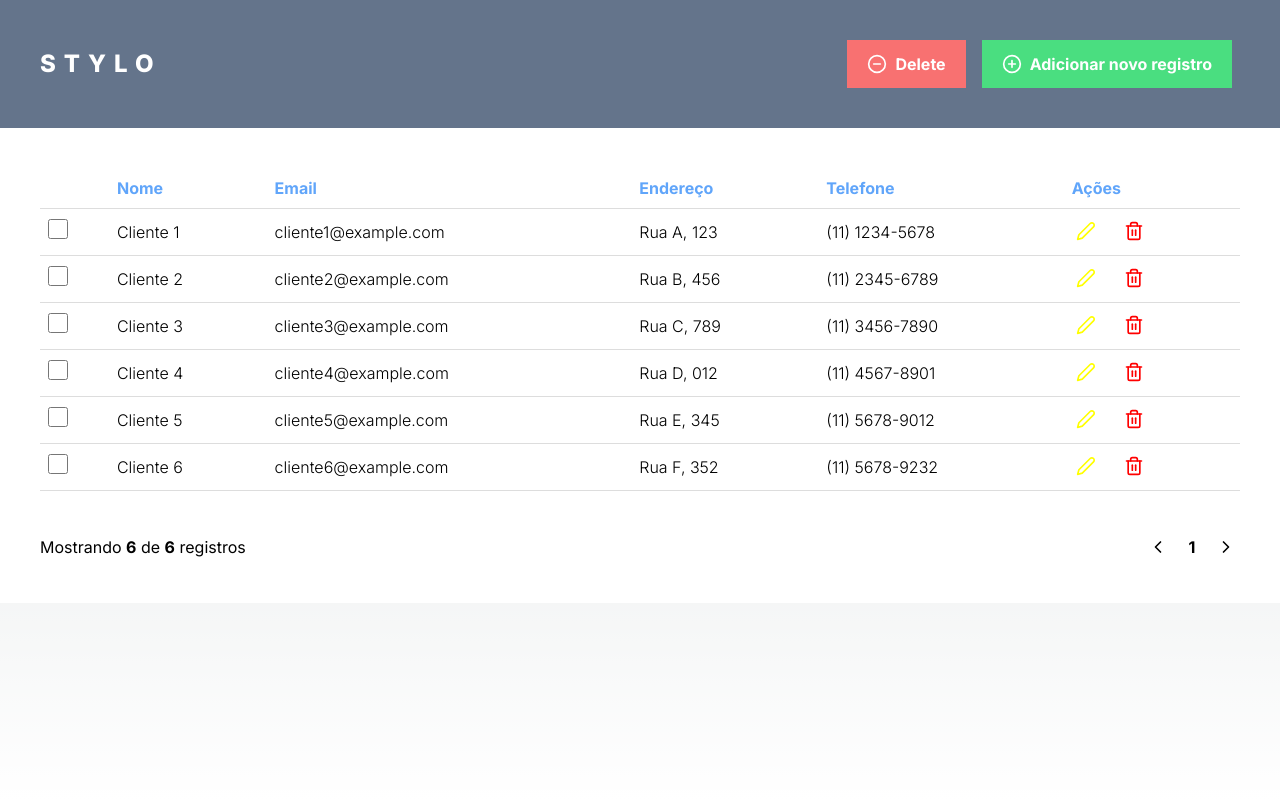
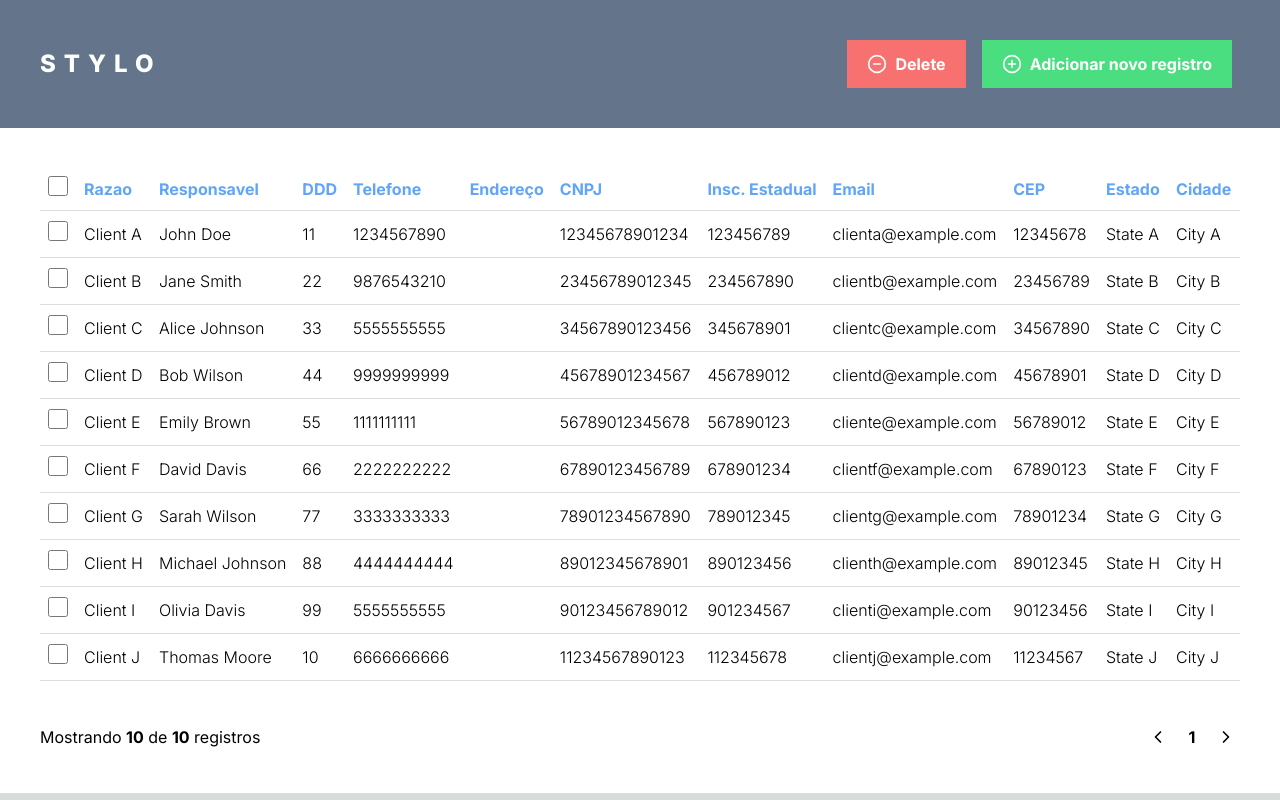
Before and after one commit to Acerola-BP11/stylo, a Next.js app: page / in a window 1280 px wide. Built offline with nearby package versions, Linux system fonts and the light colour scheme.

Commit message:
feat: add limited height in the table

```diff
--- a/src/app/components/Main.js
+++ b/src/app/components/Main.js
@@ -8,23 +8,33 @@ export default function Main() {
   const countClients = clients.length
 
   return (
-    <main className="flex flex-col w-full bg-white p-10">
-      <table className="border-collapse w-full">
+    <main className="flex flex-col w-full h-full overflow-hidden bg-white p-10">
+      <div className="scrollbar overflow-auto">
+        <table className="w-max border-collapse whitespace-nowrap">
           <TableHead />
 
           {clients.map((client) => {
             return (
               <TableBody
                 key={client.id}
-              name={client.name}
+                razao={client.razao}
+                responsavel={client.responsavel}
+                ddd={client.ddd}
+                telefone={client.telefone}
+                endereço={client.endereço}
+                cnpj={client.cnpj}
+                inscricao_estadual={client.inscricao_estadual}
                 email={client.email}
-              address={client.address}
-              phone={client.phone}
+                cep={client.cep}
+                estado={client.estado}
+                cidade={client.cidade}
+                bairro={client.bairro}
               />
             )
           })}
 
         </table>
+      </div>
 
       <FooterTable
         quantityPerPage={countClients}
--- a/src/app/components/Table/TableBody.js
+++ b/src/app/components/Table/TableBody.js
@@ -7,10 +7,18 @@ import ClientModal from '../Modal/ClientModal'
 
 export default function TableBody({
   id,
-  name,
+  razao,
+  responsavel,
+  ddd,
+  telefone,
+  endereço,
+  cnpj,
+  inscricao_estadual,
   email,
-  address,
-  phone
+  cep,
+  estado,
+  cidade,
+  bairro
 }) {
 
   const [isOpenEdit, setIsOpenEdit] = useState(false)
@@ -29,10 +37,18 @@ export default function TableBody({
         <th>
           <input type="checkbox" className="w-5 h-5 cursor-pointer"/>
         </th>
-        <th className="font-light">{name}</th>
+        <th className="font-light">{razao}</th>
+        <th className="font-light">{responsavel}</th>
+        <th className="font-light">{ddd}</th>
+        <th className="font-light">{telefone}</th>
+        <th className="font-light">{endereço}</th>
+        <th className="font-light">{cnpj}</th>
+        <th className="font-light">{inscricao_estadual}</th>
         <th className="font-light">{email}</th>
-        <th className="font-light">{address}</th>
-        <th className="font-light">{phone}</th>
+        <th className="font-light">{cep}</th>
+        <th className="font-light">{estado}</th>
+        <th className="font-light">{cidade}</th>
+        <th className="font-light">{bairro}</th>
 
         <th>
           <button className="p-1 mr-5" id="editClient" onClick={handleOpenModalEditClient}>
@@ -47,10 +63,18 @@ export default function TableBody({
           {isOpenEdit && (
             <ClientModal
               id={id}
-              name={name}
+              razao={razao}
+              responsavel={responsavel}
+              ddd={ddd}
+              telefone={telefone}
+              endereço={endereço}
+              cnpj={cnpj}
+              inscricao_estadual={inscricao_estadual}
               email={email}
-              address={address}
-              phone={phone}
+              cep={cep}
+              estado={estado}
+              cidade={cidade}
+              bairro={bairro}
               close={handleCloseModalEditClient}
             />
           )}
--- a/src/app/components/Table/TableHead.js
+++ b/src/app/components/Table/TableHead.js
@@ -2,11 +2,21 @@ export default function TableHead() {
   return (
     <thead>
       <tr>
-        <th></th>
-        <th className="text-blue-400">Nome</th>
+        <th>
+          <input type="checkbox" className="w-5 h-5 cursor-pointer"/>
+        </th>
+        <th className="text-blue-400">Razao</th>
+        <th className="text-blue-400">Responsavel</th>
+        <th className="text-blue-400">DDD</th>
+        <th className="text-blue-400">Telefone</th>
+        <th className="text-blue-400">Endereço</th>
+        <th className="text-blue-400">CNPJ</th>
+        <th className="text-blue-400">Insc. Estadual</th>
         <th className="text-blue-400">Email</th>
-        <th className="text-blue-400">Endereço</th>
-        <th className="text-blue-400">Telefone</th>
+        <th className="text-blue-400">CEP</th>
+        <th className="text-blue-400">Estado</th>
+        <th className="text-blue-400">Cidade</th>
+        <th className="text-blue-400">Bairro</th>
         <th className="text-blue-400">Ações</th>
       </tr>
     </thead>
--- a/src/app/globals.css
+++ b/src/app/globals.css
@@ -28,17 +28,31 @@ body {
 }
 
 /* Table structure */
-table {
-  width: 100%;
-  border-collapse: collapse;
-}
-
 th, td {
   padding: 8px;
   text-align: left;
   border-bottom: 1px solid #ddd;
 }
 
+tr {
+  padding: 8px;
+}
+
 tr:hover {
   background-color: #f5f5f5;
 }
+
+/* ScrollBar */
+*::-webkit-scrollbar {
+  width: 10px;
+}
+
+*::-webkit-scrollbar-track {
+  border-radius: 8px;
+  background-color: #e7e7e7;
+}
+
+*::-webkit-scrollbar-thumb {
+  border-radius: 8px;
+  background-color: rgb(193, 193, 193)
+}
--- a/src/app/js/clients.json
+++ b/src/app/js/clients.json
@@ -1,44 +1,152 @@
 [
   {
     "id": 1,
-    "name": "Cliente 1",
-    "email": "cliente1@example.com",
-    "address": "Rua A, 123",
-    "phone": "(11) 1234-5678"
+    "razao": "Client A",
+    "responsavel": "John Doe",
+    "ddd": 11,
+    "telefone": 1234567890,
+    "endereco": "123 Main St",
+    "cnpj": 12345678901234,
+    "inscricao_estadual": 123456789,
+    "email": "clienta@example.com",
+    "cep": 12345678,
+    "estado": "State A",
+    "cidade": "City A",
+    "bairro": "Neighborhood A"
   },
   {
     "id": 2,
-    "name": "Cliente 2",
-    "email": "cliente2@example.com",
-    "address": "Rua B, 456",
-    "phone": "(11) 2345-6789"
+    "razao": "Client B",
+    "responsavel": "Jane Smith",
+    "ddd": 22,
+    "telefone": 9876543210,
+    "endereco": "456 Elm St",
+    "cnpj": 23456789012345,
+    "inscricao_estadual": 234567890,
+    "email": "clientb@example.com",
+    "cep": 23456789,
+    "estado": "State B",
+    "cidade": "City B",
+    "bairro": "Neighborhood B"
   },
   {
     "id": 3,
-    "name": "Cliente 3",
-    "email": "cliente3@example.com",
-    "address": "Rua C, 789",
-    "phone": "(11) 3456-7890"
+    "razao": "Client C",
+    "responsavel": "Alice Johnson",
+    "ddd": 33,
+    "telefone": 5555555555,
+    "endereco": "789 Oak St",
+    "cnpj": 34567890123456,
+    "inscricao_estadual": 345678901,
+    "email": "clientc@example.com",
+    "cep": 34567890,
+    "estado": "State C",
+    "cidade": "City C",
+    "bairro": "Neighborhood C"
   },
   {
     "id": 4,
-    "name": "Cliente 4",
-    "email": "cliente4@example.com",
-    "address": "Rua D, 012",
-    "phone": "(11) 4567-8901"
+    "razao": "Client D",
+    "responsavel": "Bob Wilson",
+    "ddd": 44,
+    "telefone": 9999999999,
+    "endereco": "987 Pine St",
+    "cnpj": 45678901234567,
+    "inscricao_estadual": 456789012,
+    "email": "clientd@example.com",
+    "cep": 45678901,
+    "estado": "State D",
+    "cidade": "City D",
+    "bairro": "Neighborhood D"
   },
   {
     "id": 5,
-    "name": "Cliente 5",
-    "email": "cliente5@example.com",
-    "address": "Rua E, 345",
-    "phone": "(11) 5678-9012"
+    "razao": "Client E",
+    "responsavel": "Emily Brown",
+    "ddd": 55,
+    "telefone": 1111111111,
+    "endereco": "654 Maple St",
+    "cnpj": 56789012345678,
+    "inscricao_estadual": 567890123,
+    "email": "cliente@example.com",
+    "cep": 56789012,
+    "estado": "State E",
+    "cidade": "City E",
+    "bairro": "Neighborhood E"
   },
   {
     "id": 6,
-    "name": "Cliente 6",
-    "email": "cliente6@example.com",
-    "address": "Rua F, 352",
-    "phone": "(11) 5678-9232"
+    "razao": "Client F",
+    "responsavel": "David Davis",
+    "ddd": 66,
+    "telefone": 2222222222,
+    "endereco": "321 Cedar St",
+    "cnpj": 67890123456789,
+    "inscricao_estadual": 678901234,
+    "email": "clientf@example.com",
+    "cep": 67890123,
+    "estado": "State F",
+    "cidade": "City F",
+    "bairro": "Neighborhood F"
+  },
+  {
+    "id": 7,
+    "razao": "Client G",
+    "responsavel": "Sarah Wilson",
+    "ddd": 77,
+    "telefone": 3333333333,
+    "endereco": "876 Oak St",
+    "cnpj": 78901234567890,
+    "inscricao_estadual": 789012345,
+    "email": "clientg@example.com",
+    "cep": 78901234,
+    "estado": "State G",
+    "cidade": "City G",
+    "bairro": "Neighborhood G"
+  },
+  {
+    "id": 8,
+    "razao": "Client H",
+    "responsavel": "Michael Johnson",
+    "ddd": 88,
+    "telefone": 4444444444,
+    "endereco": "543 Elm St",
+    "cnpj": 89012345678901,
+    "inscricao_estadual": 890123456,
+    "email": "clienth@example.com",
+    "cep": 89012345,
+    "estado": "State H",
+    "cidade": "City H",
+    "bairro": "Neighborhood H"
+  },
+  {
+    "id": 9,
+    "razao": "Client I",
+    "responsavel": "Olivia Davis",
+    "ddd": 99,
+    "telefone": 5555555555,
+    "endereco": "987 Pine St",
+    "cnpj": 90123456789012,
+    "inscricao_estadual": 901234567,
+    "email": "clienti@example.com",
+    "cep": 90123456,
+    "estado": "State I",
+    "cidade": "City I",
+    "bairro": "Neighborhood I"
+  },
+  {
+    "id": 10,
+    "razao": "Client J",
+    "responsavel": "Thomas Moore",
+    "ddd": 10,
+    "telefone": 6666666666,
+    "endereco": "135 Oak St",
+    "cnpj": 11234567890123,
+    "inscricao_estadual": 112345678,
+    "email": "clientj@example.com",
+    "cep": 11234567,
+    "estado": "State J",
+    "cidade": "City J",
+    "bairro": "Neighborhood J"
   }
 ]
--- a/src/app/page.js
+++ b/src/app/page.js
@@ -4,7 +4,7 @@ import Main from './components/Main'
 export default function Home() {
 
   return (
-    <div className="flex min-h-screen flex-col items-center">
+    <div className="flex max-h-screen w-full flex-col items-center overflow-hidden">
       <Header />
       <Main />
     </div>
```
Lines whose indentation alone changed are shown as unchanged.
